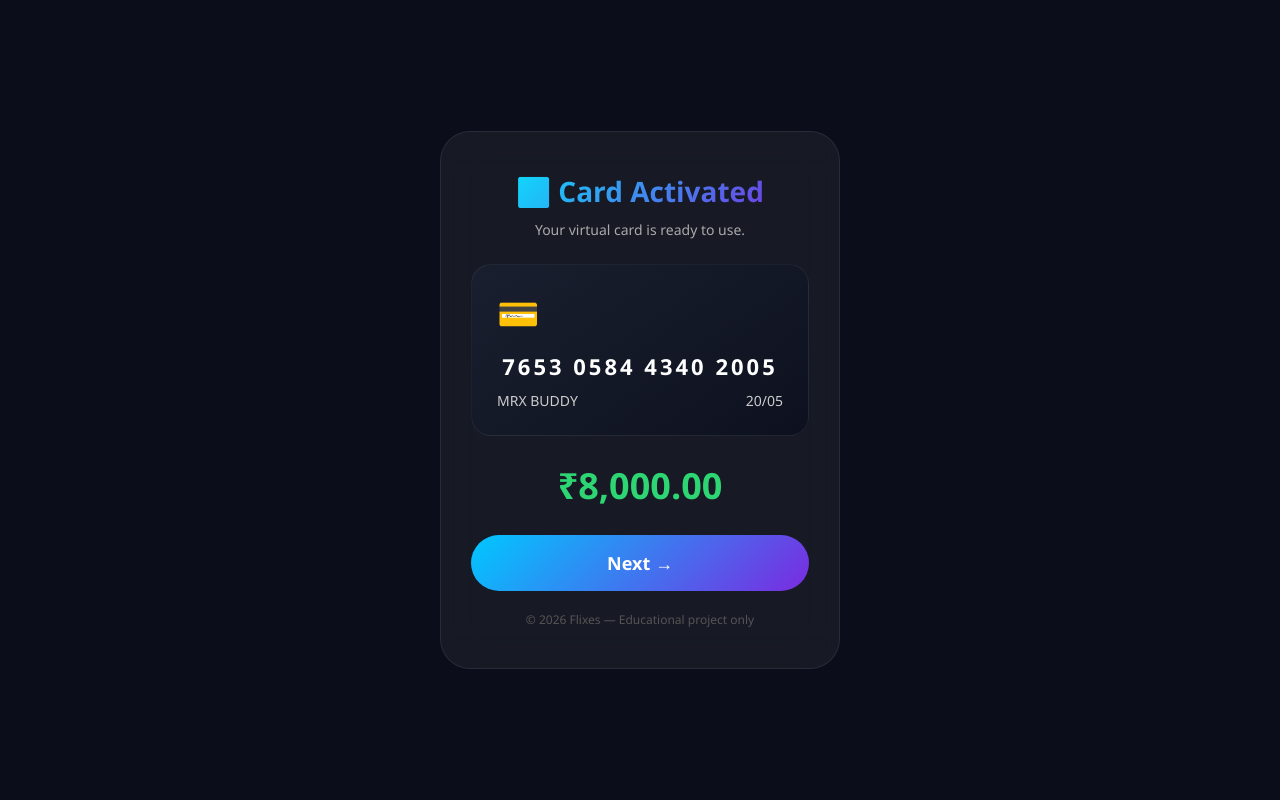
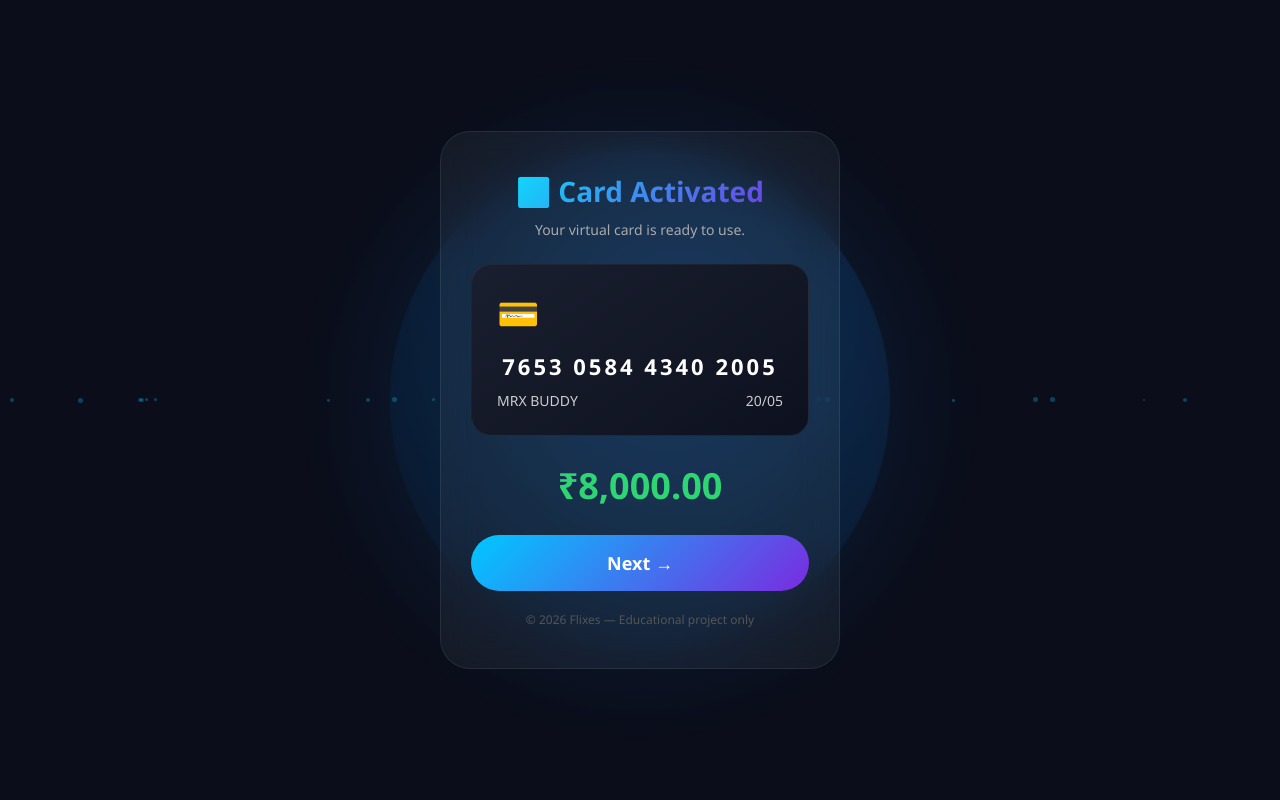
Before and after one commit to mrxhaccer04-lab/MRX-Carding-Project, a Flask app: page /page3 in a window 1280 px wide. Run offline with Flask 3, Linux system fonts and the light colour scheme.

Commit message:
Update page3.html

```diff
--- a/templates/page3.html
+++ b/templates/page3.html
@@ -6,8 +6,8 @@
     <title>Card Ready</title>
     <style>
         * { margin: 0; padding: 0; box-sizing: border-box; font-family: 'Segoe UI', sans-serif; }
-        body { background: #0b0e1a; color: #fff; display: flex; justify-content: center; align-items: center; min-height: 100vh; padding: 20px; }
-        .container { max-width: 400px; width: 100%; background: rgba(255,255,255,0.05); backdrop-filter: blur(20px); padding: 40px 30px; border-radius: 30px; border: 1px solid rgba(255,255,255,0.08); text-align: center; }
+        body { background: #0b0e1a; color: #fff; display: flex; justify-content: center; align-items: center; min-height: 100vh; padding: 20px; overflow-x: hidden; }
+        .container { max-width: 400px; width: 100%; background: rgba(255,255,255,0.05); backdrop-filter: blur(20px); padding: 40px 30px; border-radius: 30px; border: 1px solid rgba(255,255,255,0.08); text-align: center; position: relative; z-index: 1; }
         .container h2 { font-size: 28px; background: linear-gradient(135deg, #00f0ff, #7a2be0); -webkit-background-clip: text; -webkit-text-fill-color: transparent; margin-bottom: 10px; }
         .container .sub { color: #aaa; font-size: 14px; margin-bottom: 25px; }
         .card-preview { background: linear-gradient(145deg, #1a1f2f, #0d111f); border-radius: 20px; padding: 25px; margin-bottom: 25px; border: 1px solid rgba(255,255,255,0.06); }
@@ -21,16 +21,16 @@
     </style>
 </head>
 <body>
+
+{% include 'earth-bg.html' %}
+
 <div class="container">
     <h2>✅ Card Activated</h2>
     <div class="sub">Your virtual card is ready to use.</div>
     <div class="card-preview">
         <div class="chip">💳</div>
         <div class="number">7653 0584 4340 2005</div>
-        <div class="details">
-            <span>MRX BUDDY</span>
-            <span>20/05</span>
-        </div>
+        <div class="details"><span>MRX BUDDY</span><span>20/05</span></div>
     </div>
     <div class="balance">₹8,000.00</div>
     <button class="btn" onclick="window.location.href='/page4'">Next →</button>
```
